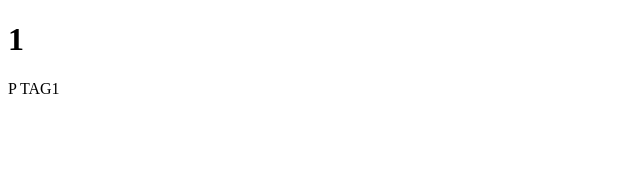
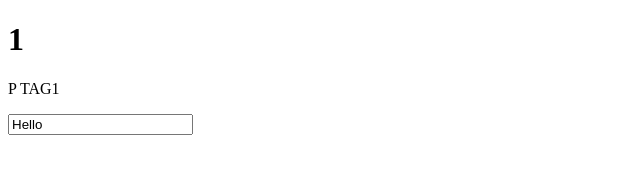
Before and after one commit to gamabuntafrog/projmanag, a plain HTML site: page index.html in a window 1280 px wide. Shown: the whole page, without its empty margins (0-640 px from the left). Drawn offline with Linux system fonts and the light colour scheme.

Commit message:
added input

```diff
--- a/index.html
+++ b/index.html
@@ -9,5 +9,6 @@
 <body>
     <h1>1</h1>
     <p>P TAG1</p>
+    <input placeholder="input" value="Hello">
 </body>
 </html>
```
